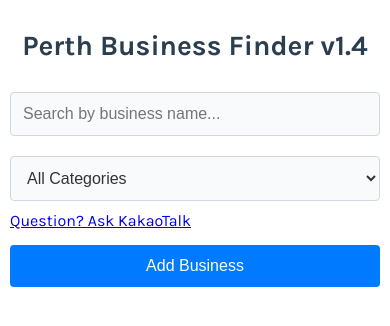
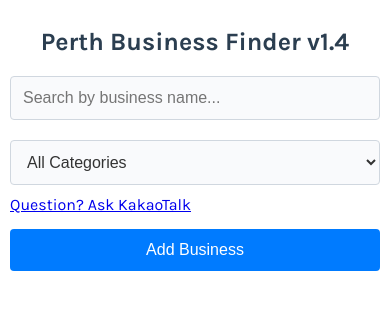
Before and after one commit to xjaroo/so-i-decided, a plain HTML site: page perth/index.html in a window 390 px wide. Drawn offline with nearby package versions, Linux system fonts and the light colour scheme; no server answers.

```diff
--- a/perth/main.css
+++ b/perth/main.css
@@ -15,9 +15,9 @@
 }
 
 h1 {
-    font-size: 28px;
+    font-size: 25px;
     text-align: center;
-    margin-bottom: 20px;
+    margin-bottom: 10px;
     color: #2b3e50;
 }
 
```
